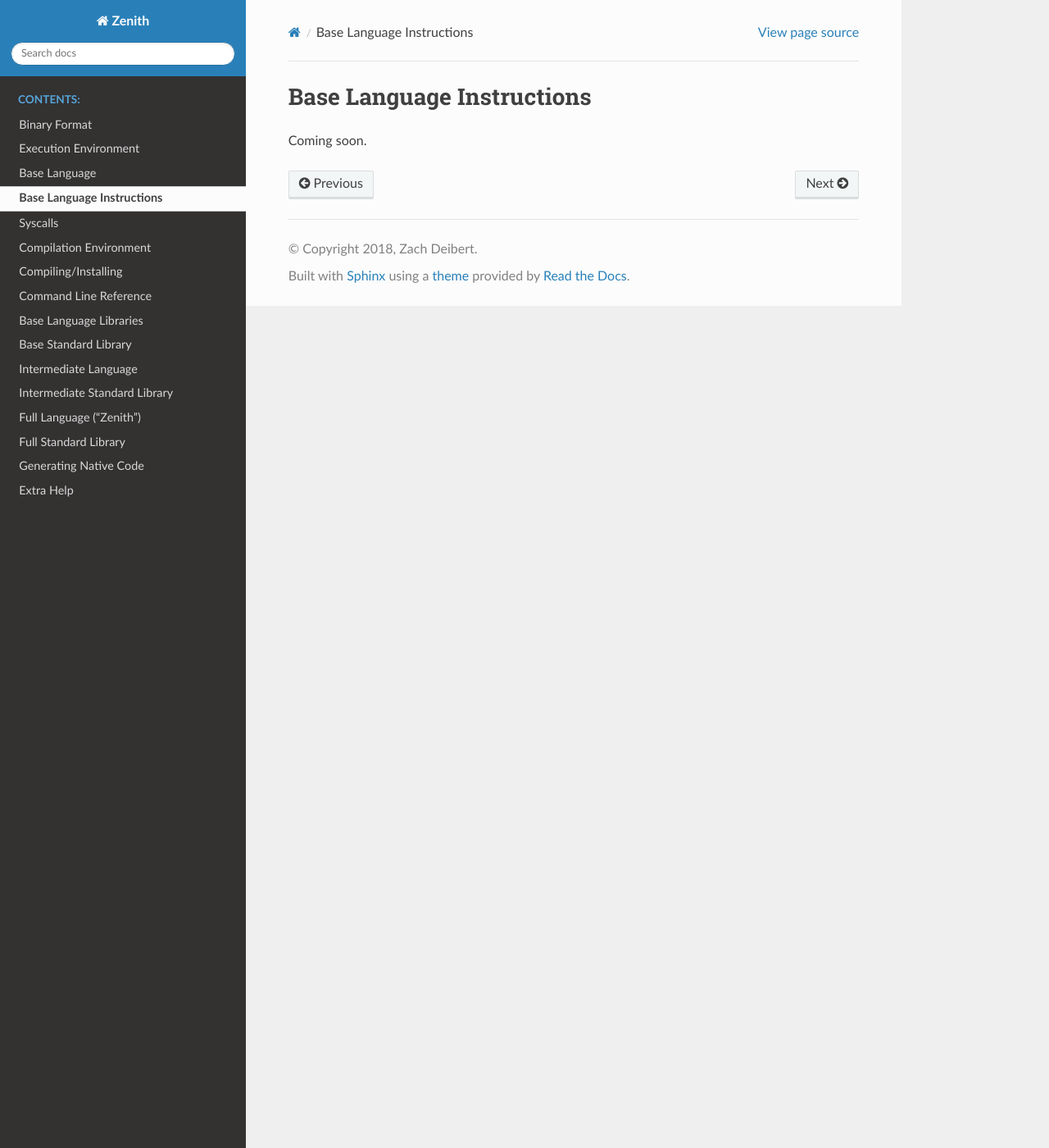
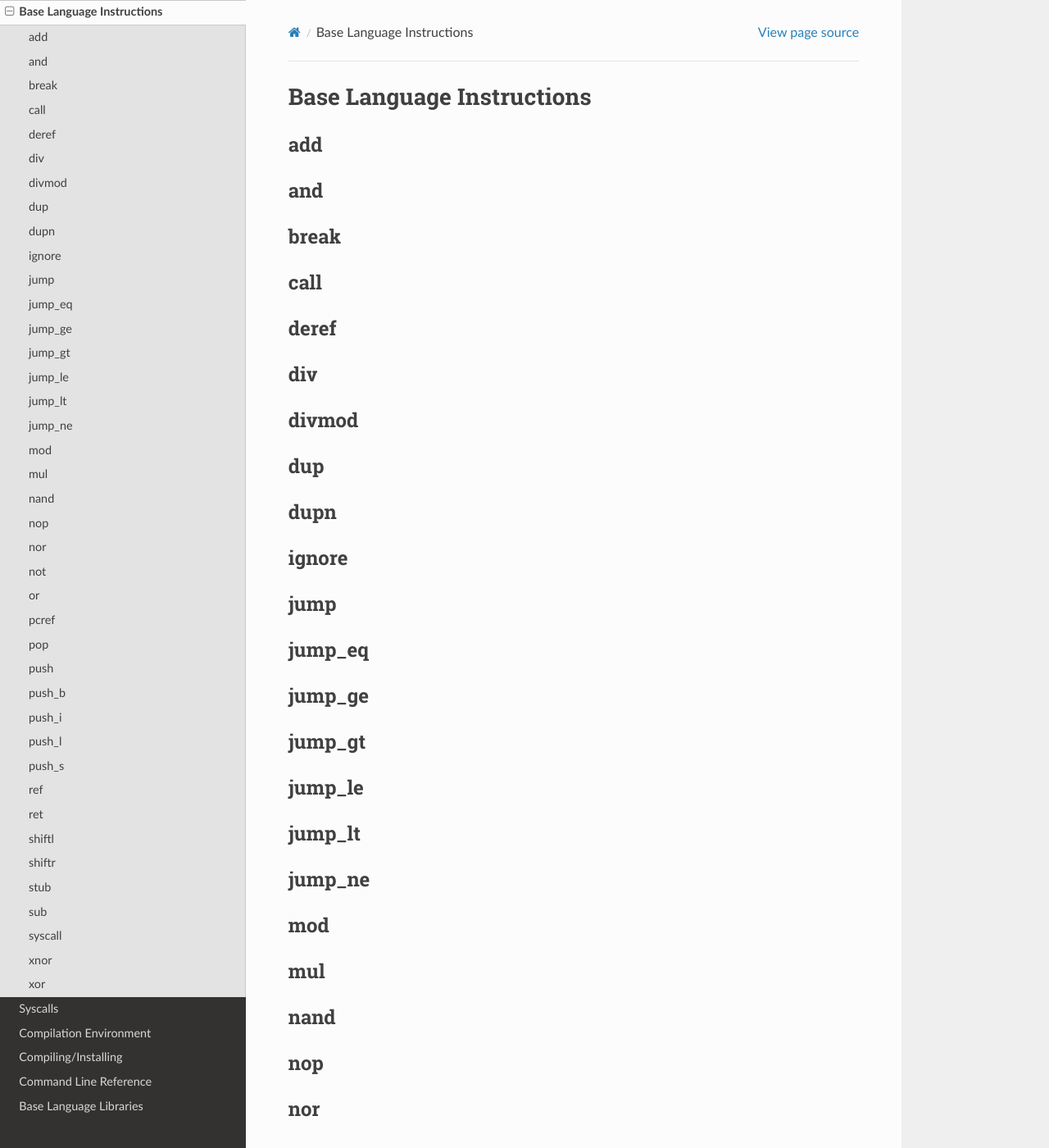
Before and after one commit to zenith-lang/documentation, a Sphinx documentation site: the page built from source/base-instructions.rst, in a window 1280 px wide and 1400 px high. Shown: the whole window at 82% size. Built offline with Sphinx 7.4.7 and the Read the Docs theme 2.0.0, drawn with Linux system fonts in a browser that asks for light colours; some of the changed text lies outside the part shown.

Commit message:
Added all of the instructions to the list

```diff
--- a/source/base-instructions.rst
+++ b/source/base-instructions.rst
@@ -1,4 +1,200 @@
 Base Language Instructions
 ==========================
 
-Coming soon.
+add
+^^^
+
+
+
+and
+^^^
+
+
+
+break
+^^^^^
+
+
+
+call
+^^^^
+
+
+
+deref
+^^^^^
+
+
+
+div
+^^^
+
+
+
+divmod
+^^^^^^
+
+
+
+dup
+^^^
+
+
+
+dupn
+^^^^
+
+
+
+ignore
+^^^^^^
+
+
+
+jump
+^^^^
+
+
+
+jump_eq
+^^^^^^^
+
+
+
+jump_ge
+^^^^^^^
+
+
+
+jump_gt
+^^^^^^^
+
+
+
+jump_le
+^^^^^^^
+
+
+
+jump_lt
+^^^^^^^
+
+
+
+jump_ne
+^^^^^^^
+
+
+
+mod
+^^^
+
+
+
+mul
+^^^
+
+
+
+nand
+^^^^
+
+
+
+nop
+^^^
+
+
+
+nor
+^^^
+
+
+
+not
+^^^
+
+
+
+or
+^^
+
+
+
+pcref
+^^^^^
+
+
+
+pop
+^^^
+
+
+
+push
+^^^^
+
+
+
+push_b
+^^^^^^
+
+
+
+push_i
+^^^^^^
+
+
+
+push_l
+^^^^^^
+
+
+
+push_s
+^^^^^^
+
+
+
+ref
+^^^
+
+
+
+ret
+^^^
+
+
+
+shiftl
+^^^^^^
+
+
+
+shiftr
+^^^^^^
+
+
+
+stub
+^^^^
+
+
+
+sub
+^^^
+
+
+
+syscall
+^^^^^^^
+
+
+
+xnor
+^^^^
+
+
+
+xor
+^^^
```
